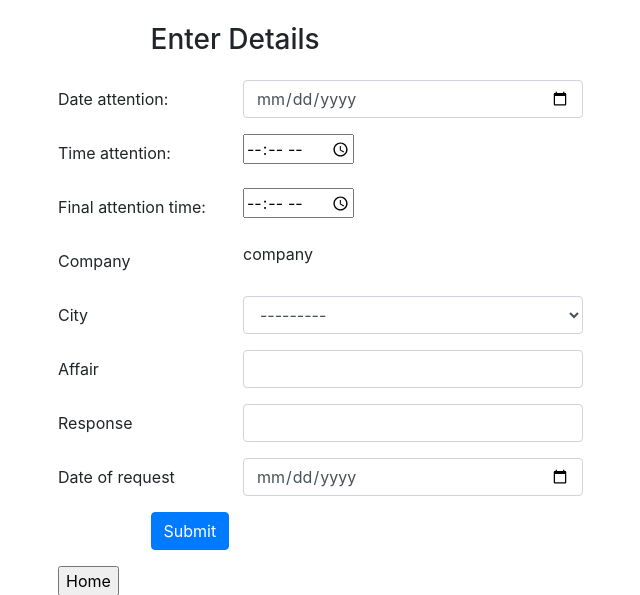
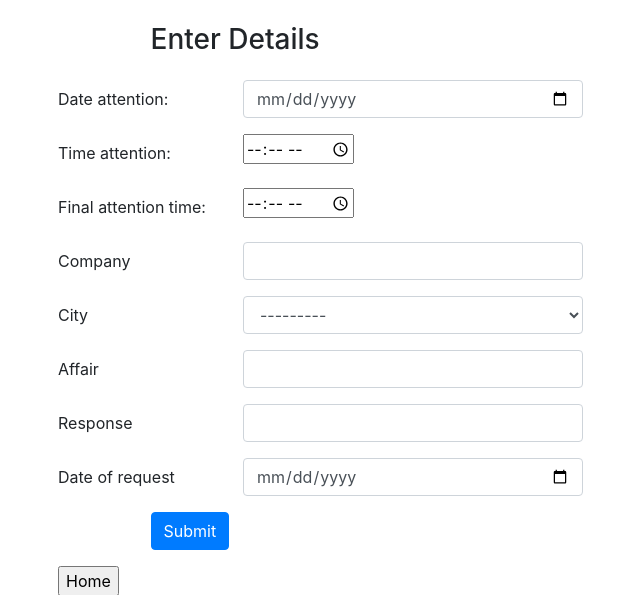
Before and after one commit to sebas1017/CRUD_DJANGO, a Django app: page /addnew in a window 1280 px wide. Shown: the part 38-633 px from the top of the page, without its empty margins (42-682 px from the left). Run offline with Django 3.2, Linux system fonts and the light colour scheme; data that the repository does not hold is empty; some libraries are stand-ins or nearby versions.

Commit message:
cambio en html

```diff
--- a/crud_clients/templates/index.html
+++ b/crud_clients/templates/index.html
@@ -49,7 +49,7 @@
 <div class="form-group row">
 <label class="col-sm-2 col-form-label">Company</label>
 <div class="col-sm-4">
-    {{ form.company.name }}
+{{form.company}}
 </div>
 </div>
 
```
Lines whose indentation alone changed are shown as unchanged.
